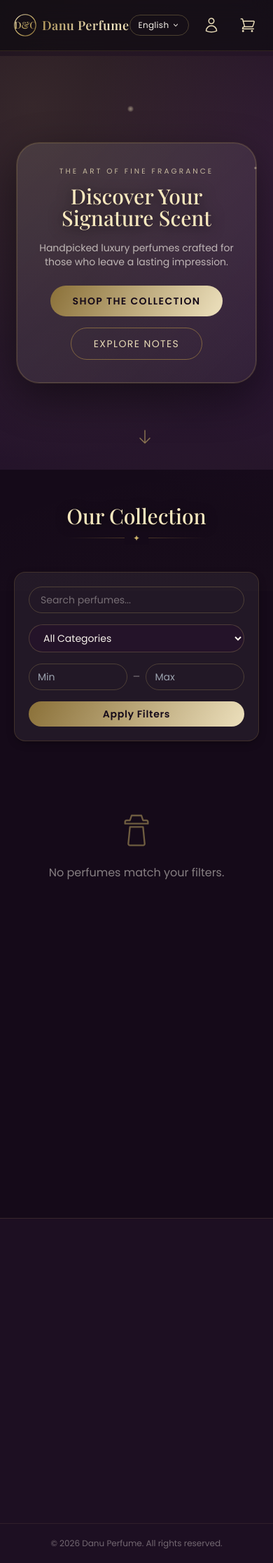
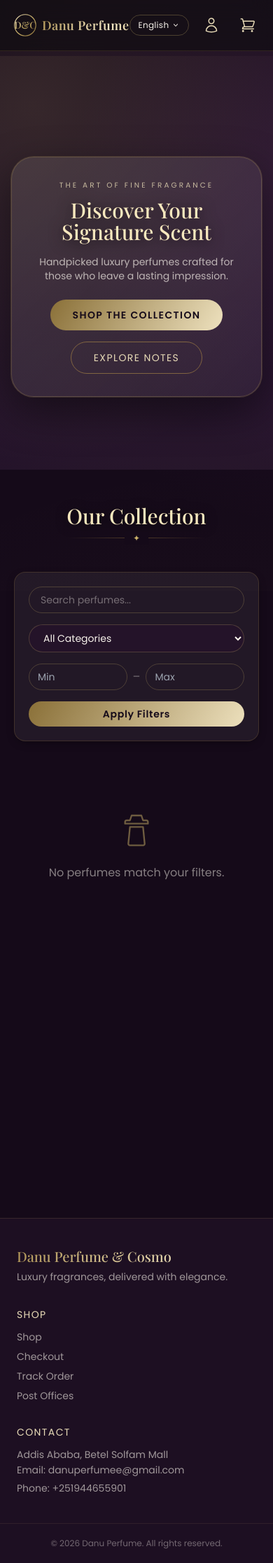
Before and after one commit to Tofi16/danuperfume, a Flask app: page / in a window 390 px wide. Shown: the whole page at 70% size. Run offline with Flask 3, Linux system fonts and the light colour scheme; data comes from the database, SQL or seed files in the repository; data that the repository does not hold is empty; some libraries are stand-ins or nearby versions.

Commit message:
Fix home layauts fix

```diff
--- a/static/css/style.css
+++ b/static/css/style.css
@@ -584,3 +584,61 @@ input:focus, textarea:focus, select:focus {
 .accordion-arrow.open {
   transform: rotate(180deg);
 }
+
+/* ---------------- Mobile layout fixes for homepage hero + footer ---------------- */
+@media (max-width: 768px) {
+  .main-shell {
+    overflow: visible;
+    padding-top: 5rem;
+  }
+
+  .home-hero {
+    min-height: auto;
+    padding: 5.5rem 0 3rem;
+    overflow: visible !important;
+  }
+
+  .home-hero .hero-media {
+    position: absolute;
+    inset: 0;
+    height: 100%;
+    min-height: 100%;
+    z-index: 0;
+  }
+
+  .home-hero .hero-content-panel {
+    position: relative;
+    z-index: 2;
+    width: 100%;
+    max-width: 100%;
+    margin: 0;
+  }
+
+  .home-hero .absolute.bottom-8 {
+    display: none;
+  }
+
+  .floating-particle {
+    display: none;
+  }
+
+  .site-footer {
+    margin-top: 2rem;
+  }
+
+  .site-footer-grid {
+    grid-template-columns: 1fr;
+    gap: 1.25rem;
+    padding: 2rem 1rem 1.5rem;
+  }
+
+  .site-footer .fade-up {
+    opacity: 1;
+    transform: none;
+  }
+
+  .site-footer a,
+  .site-footer p {
+    word-break: break-word;
+  }
+}
--- a/templates/base.html
+++ b/templates/base.html
@@ -218,13 +218,13 @@
 </div>
 
 <!-- ============ MAIN CONTENT ============ -->
-<main class="pt-20">
+<main class="main-shell pt-20">
   {% block content %}{% endblock %}
 </main>
 
 <!-- ============ FOOTER ============ -->
-<footer class="mt-16 border-t border-danu-gold/15 bg-danu-charcoal/60">
-  <div class="max-w-7xl mx-auto px-6 py-10 grid grid-cols-1 md:grid-cols-3 gap-8">
+<footer class="site-footer mt-16 border-t border-danu-gold/15 bg-danu-charcoal/60">
+  <div class="site-footer-grid max-w-7xl mx-auto px-6 py-10 grid grid-cols-1 md:grid-cols-3 gap-8">
     <div class="fade-up">
       <h4 class="font-serif text-xl text-gold-gradient mb-1">Danu Perfume &amp; Cosmo</h4>
       <p class="text-sm text-danu-cream/60 leading-relaxed">{{ t('footer.tagline') }}</p>
--- a/templates/index.html
+++ b/templates/index.html
@@ -4,7 +4,7 @@
 <div x-data="shopPage()" x-init="init()">
 
   <!-- ============ HERO ============ -->
-  <section class="relative min-h-[70vh] sm:min-h-[80vh] flex items-center justify-center overflow-hidden">
+  <section class="home-hero relative min-h-[70vh] sm:min-h-[80vh] flex items-center justify-center overflow-hidden">
     {% if active_banner and active_banner.image_filename %}
     <img src="{{ media_url(active_banner.image_filename) }}" alt="{{ active_banner.title }}" class="hero-media" loading="eager">
     <div class="absolute inset-0 bg-gradient-to-r from-[#140b18]/90 via-[#140b18]/75 to-[#140b18]/45"></div>
@@ -20,7 +20,7 @@
     <div class="floating-particle" style="width:7px;height:7px;left:80%;animation-delay:3s;"></div>
     <div class="floating-particle" style="width:4px;height:4px;left:92%;animation-delay:5s;"></div>
 
-    <div class="relative z-10 text-center px-6 max-w-3xl animate__animated animate__fadeIn">
+    <div class="relative z-10 text-center px-4 sm:px-6 max-w-3xl animate__animated animate__fadeIn">
       <div class="hero-content-panel rounded-[2rem] px-6 py-8 sm:px-10 sm:py-10 shadow-[0_0_0_1px_rgba(203,178,106,0.18),0_20px_60px_rgba(0,0,0,0.45)]">
       <p class="uppercase tracking-[0.3em] sm:tracking-[0.4em] text-[0.65rem] sm:text-sm text-danu-goldlight/80 mb-3 sm:mb-5 animate__animated animate__fadeInDown">
         {{ t('brand.tagline') }}
```
